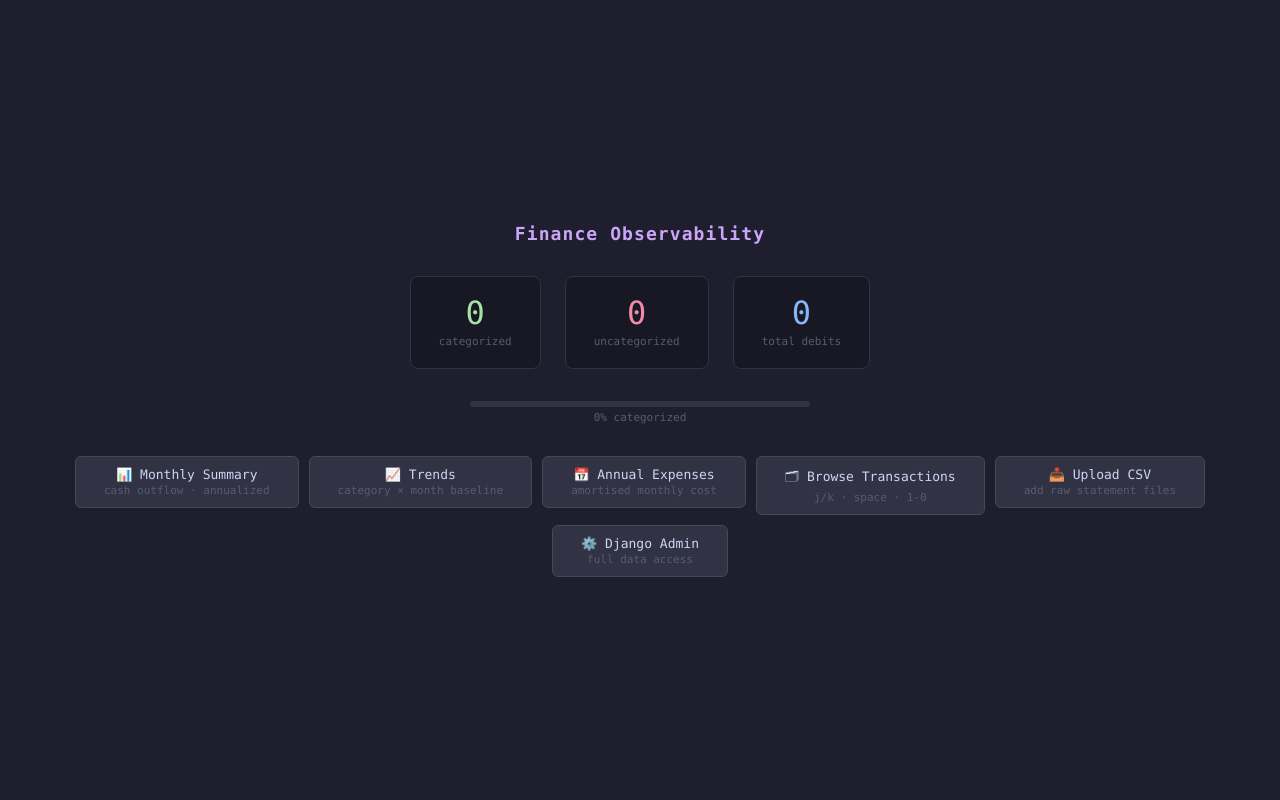
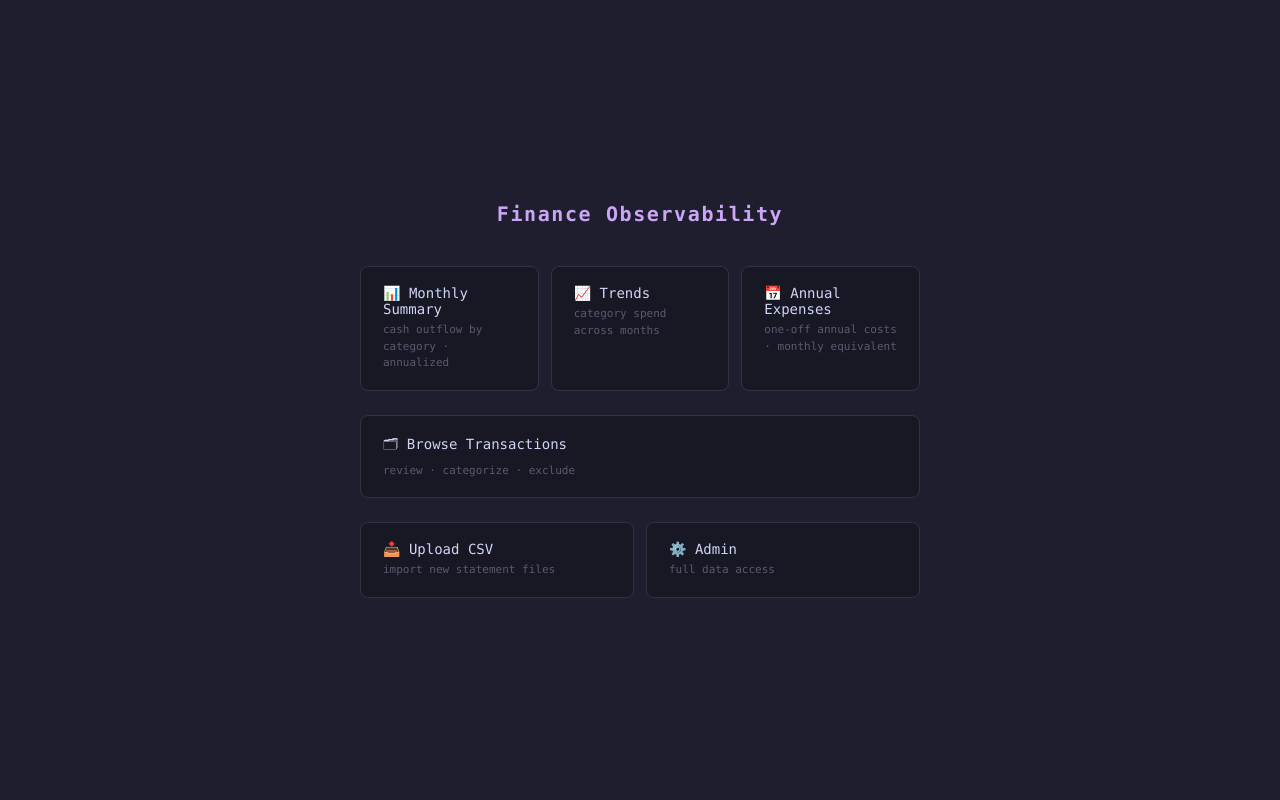
Before and after one commit to adamsc64/retirement-python, a Django app: page / in a window 1280 px wide. Run offline with Django 5.2, Linux system fonts and the light colour scheme; data comes from the database, SQL or seed files in the repository; data that the repository does not hold is empty.

Commit message:
Simplified index page

```diff
--- a/spending-observability-platform/money_observability/templates/money_observability/index.html
+++ b/spending-observability-platform/money_observability/templates/money_observability/index.html
@@ -17,64 +17,59 @@
       flex-direction: column;
       align-items: center;
       justify-content: center;
-      gap: 32px;
-      padding: 40px 20px;
+      gap: 40px;
+      padding: 60px 24px;
     }
 
-    h1 { font-size: 18px; color: #cba6f7; letter-spacing: 0.06em; }
-
-    .stats {
-      display: flex;
-      gap: 24px;
+    h1 {
+      font-size: 20px;
+      color: #cba6f7;
+      letter-spacing: 0.08em;
     }
 
-    .stat {
+    nav {
+      display: flex;
+      flex-direction: column;
+      gap: 24px;
+      width: 100%;
+      max-width: 560px;
+    }
+
+    .section {
+      display: grid;
+      grid-template-columns: repeat(3, 1fr);
+      gap: 12px;
+    }
+    .section.single { grid-template-columns: 1fr; }
+    .section.duo    { grid-template-columns: repeat(2, 1fr); }
+
+    a.nav-link {
+      display: block;
+      padding: 18px 22px;
       background: #181825;
       border: 1px solid #313244;
       border-radius: 8px;
-      padding: 20px 28px;
-      text-align: center;
-      min-width: 120px;
-    }
-    .stat .value { font-size: 32px; color: #89b4fa; line-height: 1; }
-    .stat .label { margin-top: 6px; color: #585b70; font-size: 11px; }
-
-    .stat.warn .value { color: #f38ba8; }
-    .stat.good .value { color: #a6e3a1; }
-
-    .progress-bar {
-      width: 340px;
-      height: 6px;
-      background: #313244;
-      border-radius: 3px;
-      overflow: hidden;
-    }
-    .progress-fill {
-      height: 100%;
-      background: #a6e3a1;
-      border-radius: 3px;
-      width: {{ pct }}%;
-      transition: width 0.4s;
-    }
-    .progress-label { color: #585b70; font-size: 11px; text-align: center; margin-top: 4px; }
-
-    nav { display: flex; flex-direction: row; gap: 10px; align-items: flex-start; flex-wrap: wrap; justify-content: center; }
-
-    a.nav-link {
-      display: block;
-      padding: 10px 28px;
-      background: #313244;
-      border: 1px solid #45475a;
-      border-radius: 6px;
       color: #cdd6f4;
       text-decoration: none;
-      text-align: center;
-      min-width: 160px;
       transition: background 0.1s, border-color 0.1s;
     }
-    a.nav-link:hover { background: #45475a; border-color: #585b70; }
-    a.nav-link .badge {
-      margin-left: 8px;
+    a.nav-link:hover { background: #24243a; border-color: #45475a; }
+
+    .link-title {
+      font-size: 14px;
+      color: #cdd6f4;
+      display: flex;
+      align-items: center;
+      gap: 8px;
+    }
+    .link-sub {
+      margin-top: 5px;
+      color: #585b70;
+      font-size: 11px;
+      line-height: 1.5;
+    }
+
+    .badge {
       background: #f38ba8;
       color: #1e1e2e;
       border-radius: 10px;
@@ -82,61 +77,48 @@
       font-size: 11px;
       font-weight: bold;
     }
-    a.nav-link .sub { display: block; color: #585b70; font-size: 11px; margin-top: 2px; }
   </style>
 </head>
 <body>
 
   <h1>Finance Observability</h1>
 
-  <div class="stats">
-    <div class="stat good">
-      <div class="value">{{ categorized }}</div>
-      <div class="label">categorized</div>
-    </div>
-    <div class="stat warn">
-      <div class="value">{{ uncategorized }}</div>
-      <div class="label">uncategorized</div>
-    </div>
-    <div class="stat">
-      <div class="value">{{ total }}</div>
-      <div class="label">total debits</div>
-    </div>
+  <nav>
+    <div class="section">
+      <a class="nav-link" href="/summary/">
+        <div class="link-title">📊 Monthly Summary</div>
+        <div class="link-sub">cash outflow by category · annualized</div>
+      </a>
+      <a class="nav-link" href="/trends/">
+        <div class="link-title">📈 Trends</div>
+        <div class="link-sub">category spend across months</div>
+      </a>
+      <a class="nav-link" href="/annual/">
+        <div class="link-title">📅 Annual Expenses</div>
+        <div class="link-sub">one-off annual costs · monthly equivalent</div>
+      </a>
     </div>
 
-  <div>
-    <div class="progress-bar">
-      <div class="progress-fill"></div>
+    <div class="section single">
+      <a class="nav-link" href="/categorize/">
+        <div class="link-title">
+          🗂 Browse Transactions
+          {% if uncategorized %}<span class="badge">{{ uncategorized }}</span>{% endif %}
         </div>
-    <div class="progress-label">{{ pct }}% categorized</div>
+        <div class="link-sub">review · categorize · exclude</div>
+      </a>
     </div>
 
-  <nav>
-    <a class="nav-link" href="/summary/">
-      📊 Monthly Summary
-      <span class="sub">cash outflow · annualized</span>
-    </a>
-    <a class="nav-link" href="/trends/">
-      📈 Trends
-      <span class="sub">category × month baseline</span>
-    </a>
-    <a class="nav-link" href="/annual/">
-      📅 Annual Expenses
-      <span class="sub">amortised monthly cost</span>
-    </a>
-    <a class="nav-link" href="/categorize/">
-      🗂 Browse Transactions
-      {% if uncategorized %}<span class="badge">{{ uncategorized }}</span>{% endif %}
-      <span class="sub">j/k · space · 1-0</span>
-    </a>
+    <div class="section duo">
       <a class="nav-link" href="/upload/">
-      📥 Upload CSV
-      <span class="sub">add raw statement files</span>
+        <div class="link-title">📥 Upload CSV</div>
+        <div class="link-sub">import new statement files</div>
       </a>
       <a class="nav-link" href="/admin/">
-      ⚙️ Django Admin
-      <span class="sub">full data access</span>
+        <div class="link-title">⚙️ Admin</div>
+        <div class="link-sub">full data access</div>
       </a>
+    </div>
   </nav>
 
 </body>
--- a/spending-observability-platform/money_observability/views.py
+++ b/spending-observability-platform/money_observability/views.py
@@ -39,21 +39,13 @@ FX_TO_USD: dict[str, Decimal] = {
 
 @login_required(login_url="/admin/login/")
 def index(request):
-    total = Transaction.objects.filter(excluded=False, direction="debit").count()
     uncategorized = Transaction.objects.filter(
         category=CATEGORY_MANUAL_REVIEW, excluded=False, direction="debit"
     ).count()
-    categorized = total - uncategorized
-    pct = round(100 * categorized / total) if total else 0
     return render(
         request,
         "money_observability/index.html",
-        {
-            "total": total,
-            "uncategorized": uncategorized,
-            "categorized": categorized,
-            "pct": pct,
-        },
+        {"uncategorized": uncategorized},
     )
 
 
```
Lines whose indentation alone changed are shown as unchanged.
